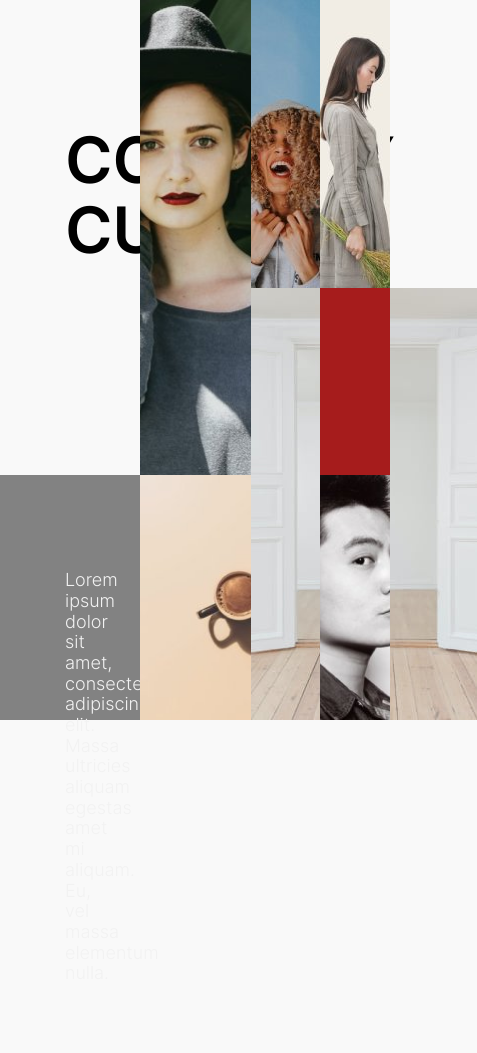
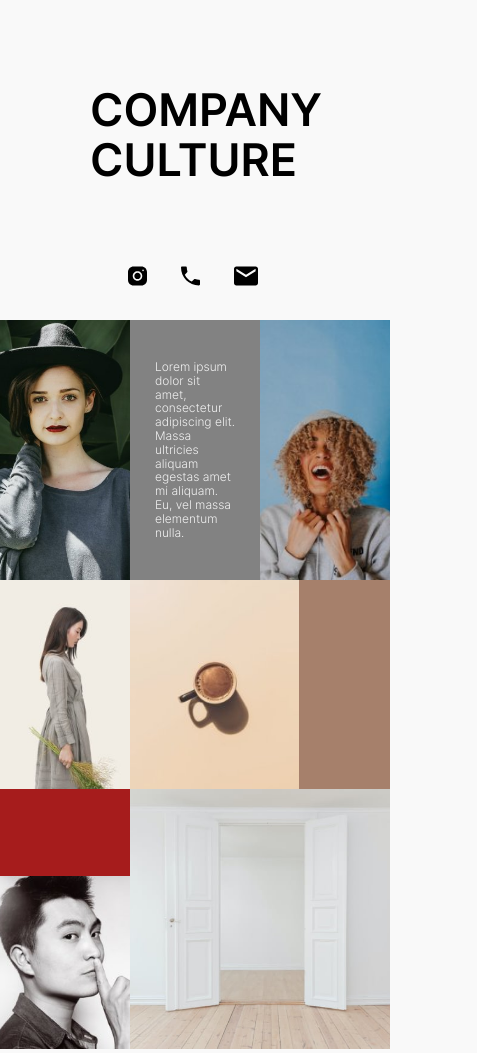
Before and after one commit to nmsosin/lde-grid, a plain HTML site: page index.html in a window 390 px wide. Shown: the whole page, 477 px wide, since content can reach past the window. Before the commit the page ends 984 px from the top, so only its background shows below. Drawn offline with Linux system fonts and the light colour scheme.

Commit message:
Add media queries for  main breakpoints

```diff
--- a/blocks/culture/culture.css
+++ /dev/null
@@ -1,35 +0,0 @@
-.culture {
-  display: grid;
-}
-
-.culture__title {
-  font-weight: 600;
-  font-size: 64px;
-  line-height: 1.1;
-  margin: 0;
-}
-
-.culture__contacts {
-  display: flex;
-  gap: 24px;
-  justify-self: center;
-  align-self: end;
-}
-
-.culture__contact {
-  height: 23px;
-}
-
-.culture__contact_instagram {
-  width: 23px;
-  background-image: url(../../images/instagram.svg);
-}
-
-.culture__contact_phone {
-  width: 23px;
-  background-image: url(../../images/phone.svg);
-}
-
-.culture__contact_email {
-  width: 29px;background-image: url(../../images/mail.svg);
-}
--- a/blocks/gallery/gallery.css
+++ b/blocks/gallery/gallery.css
@@ -29,8 +29,56 @@
 
 /* unique grid item styles */
 .gallery__card_culture {
-  padding: 125px 63px 48px 65px;
+  padding: 125px 0 48px 0;
   grid-area: culture;
+}
+
+.gallery__culture-wrapper {
+  height: 100%;
+  display: grid;
+  justify-items: center;
+  align-content: space-between;
+}
+
+.gallery__title {
+  max-width: 330px;
+  font-weight: 600;
+  font-size: 64px;
+  line-height: 1.1;
+  margin: 0;
+}
+
+.gallery__contacts {
+  display: grid;
+  grid-template-columns: repeat(3, 1fr);
+  gap: 24px;
+  justify-self: center;
+  align-self: end;
+}
+
+.gallery__contact {
+  height: 23px;
+}
+
+.gallery__contact_instagram {
+  width: 23px;
+  background-image: url(../../images/instagram.svg);
+  background-repeat: no-repeat;
+  background-size: contain;
+}
+
+.gallery__contact_phone {
+  width: 23px;
+  background-image: url(../../images/phone.svg);
+  background-repeat: no-repeat;
+  background-size: contain;
+}
+
+.gallery__contact_email {
+  width: 29px;
+  background-image: url(../../images/mail.svg);
+  background-repeat: no-repeat;
+  background-size: contain;
 }
 
 .gallery__card_hat {
@@ -81,3 +129,108 @@
   justify-content: flex-end;
   grid-area: silence;
 }
+
+
+/* additional media query for text items */
+@media (max-width: 1200px) {
+  .gallery__title {
+    max-width: 310px;
+    font-size: 60px;
+  }
+
+  .gallery__text {
+    font-size: 16px;
+  }
+}
+
+/* 992 breakpoint */
+@media (max-width: 992px) {
+  .gallery {
+    grid-template-columns: auto 22.8% 15.2% 18.5%;
+    grid-template-rows: 47% 20% 13% 20%;
+    grid-auto-flow: dense;
+    grid-template-areas:
+    "culture culture hat hat"
+    "description description coffee coffee"
+    "door smile empty side"
+    "door smile silence side";
+  }
+
+  .gallery__card_culture {
+    padding: 85px 0 34px 0;
+    grid-area: culture;
+    display: grid;
+    justify-content: center;
+  }
+
+  .gallery__title {
+    font-size: 55px;
+  }
+
+  .gallery__card_description {
+   padding: 55px 38px 34px 55px;
+  }
+}
+
+/* 768 breakpoint */
+@media (max-width: 768px) {
+  .gallery__card_culture {
+    padding: 85px 0 34px 0;
+    grid-area: culture;
+    display: grid;
+    justify-content: center;
+  }
+
+  .gallery__title {
+    max-width: 210px;
+    font-size: 40px;
+  }
+
+    .gallery__contact {
+      height: 20px;
+    }
+
+  .gallery__card_description {
+   padding: 45px 35px 20px 35px;
+  }
+
+  .gallery__text {
+    font-size: 14px;
+  }
+}
+
+/* 320 ~ 500 breakpoint */
+@media (max-width: 500px) {
+  .gallery {
+    max-height: 1130px;
+    grid-template-columns: repeat(3, 1fr);
+    grid-template-rows: 320px 3fr 20% 1fr 2fr;
+    grid-auto-flow: dense;
+    grid-template-areas:
+    "culture culture culture"
+    "hat description smile"
+    "side coffee coffee"
+    "empty door door"
+    "silence door door";
+  }
+
+  .gallery__card_culture {
+    padding: 85px 0 34px 0;
+    grid-area: culture;
+    display: grid;
+    justify-content: center;
+  }
+
+  .gallery__title {
+    max-width: 210px;
+    font-size: 45px;
+  }
+
+  .gallery__text {
+    font-size: 12px;
+  }
+
+  .gallery__card_description {
+   padding: 40px 25px 20px 25px;
+  }
+}
--- a/index.html
+++ b/index.html
@@ -8,18 +8,20 @@
 </head>
 <body class="page">
    <section class="gallery">
-    <div class="gallery__card gallery__card_culture culture">
-      <h1 class="culture__title">COMPANY CULTURE</h1>
-      <div class="culture__contacts">
+    <div class="gallery__card gallery__card_culture">
+      <div class="gallery__culture-wrapper">
+        <h1 class="gallery__title">COMPANY CULTURE</h1>
+        <div class="gallery__contacts">
           <a href="https://www.instagram.com/">
-          <div class="culture__contact culture__contact_instagram"></div>
+            <div class="gallery__contact gallery__contact_instagram"></div>
           </a>
           <a href="tel:+7910987654">
-          <div class="culture__contact culture__contact_phone"></div>
+            <div class="gallery__contact gallery__contact_phone"></div>
           </a>
           <a href="mailto:test@test.ru">
-          <div class="culture__contact culture__contact_email"></div>
+            <div class="gallery__contact gallery__contact_email"></div>
           </a>
+        </div>
       </div>
     </div>
     <div class="gallery__card gallery__card_hat">
@@ -62,11 +64,16 @@
       alt="A cup of coffee with a shadow">
     </div>
     <div class="gallery__card gallery__card_door">
+      <picture>
+        <source srcset="./images/door_wide@1x.jpg 1x,
+        ./images/door_wide@2x.jpg 2x"
+        media="(max-width: 992px)">
       <img
-      class="gallery__image gallery__image_left"
+      class="gallery__image"
       src="./images/door@1x.jpg"
       srcset="./images/door@2x.jpg 2x"
       alt="Open door in a light room">
+        </picture>
     </div>
     <div class="gallery__card_red"></div>
     <div class="gallery__card gallery__card_silence">
--- a/pages/index.css
+++ b/pages/index.css
@@ -5,4 +5,3 @@
 
 /* gallery grid section styles import */
 @import url(../blocks/gallery/gallery.css);
-@import url(../blocks/culture/culture.css);
```
Also changed, not shown: images/door_wide@1x.jpg (added), images/door_wide@2x.jpg (added). Lines whose indentation alone changed are shown as unchanged.
